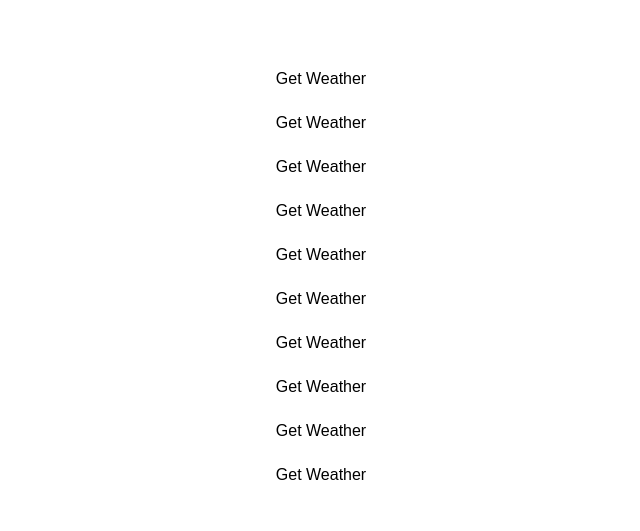
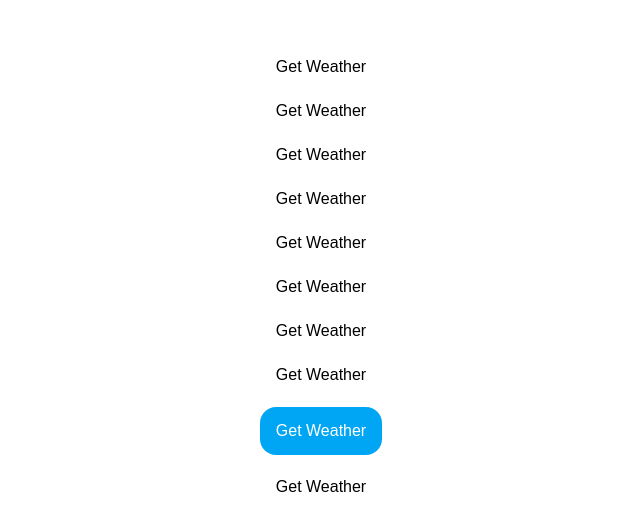
Before and after one commit to JumboCode/bostons-higher-ground, a Next.js app: page /weather in a window 1280 px wide. Shown: the part 123-654 px from the top of the page, without its empty margins (319-959 px from the left). Built offline with nearby package versions, Linux system fonts and the light colour scheme.

Commit message:
Added functionality to the weather button

```diff
--- a/src/app/weather/page.tsx
+++ b/src/app/weather/page.tsx
@@ -20,7 +20,7 @@ export default function Page() {
             <GeorgeWeatherButton />
             <HandeWeatherButton />
             <KristyWeatherButton />
-            <VanshWeatherButton />
+            <VanshWeatherButton label="Get Weather"/>
             <WestWeatherButton />
         </main>
     );
--- a/src/components/weather-buttons/button-vansh.tsx
+++ b/src/components/weather-buttons/button-vansh.tsx
@@ -1,3 +1,36 @@
-export default function WeatherButton() {
-    return <button>Get Weather</button>;
+'use client'
+import { useEffect, useState } from "react";
+
+interface WeatherItem {
+    temperature: number
+    temperatureUnit: string
+    shortForecast: string
 }
+
+export default function WeatherButton({ label }: { label: string } ) {
+    const [event, setEvent] = useState<WeatherItem | null>(null)
+
+    const handleClick = () => {
+        fetch('https://api.weather.gov/gridpoints/BOX/69,92/forecast')
+        .then(response => response.json())
+        .then(forecast => forecast.properties.periods[0])
+        .then(current => setEvent(
+            {
+                temperature: current.temperature,
+                temperatureUnit: current.temperatureUnit,
+                shortForecast: current.shortForecast,
+            })
+        );
+    }
+
+    return <div>
+                <button onClick={handleClick} className="py-3 px-4 rounded-2xl bg-sky-500 hover:bg-sky-600 text-white transition-colors">{label}</button>
+                { event && (
+                    <div className="mt-2 ml-2.5">
+                        <p className="text-3xl font-semibold underline-offset-5 underline mb-1"> { event.temperature }&deg;{ event.temperatureUnit } </p>
+                        <p className="text-lg">{event.shortForecast}</p>
+                    </div>
+                )}
+        </div>;
+
+}
```
